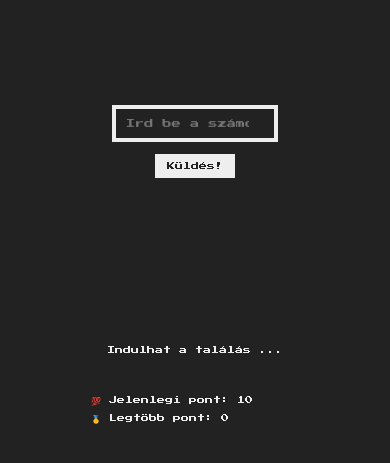
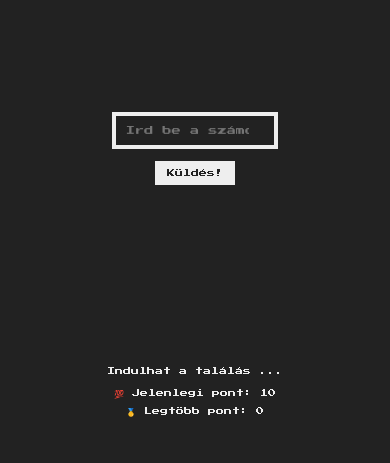
Before and after one commit to lorandsimon/guess-the-number-mini-project, a plain HTML site: page index.html in a window 390 px wide. Shown: the part 319-782 px from the top of the page. Drawn offline with Linux system fonts and the light colour scheme.

Commit message:
mobile design update

```diff
--- a/style.css
+++ b/style.css
@@ -153,9 +153,17 @@ h1 {
   }
 
   .message {
-    margin-bottom: 10rem;
+    margin-bottom: 3rem;
     margin-top: -4rem;
     line-height: 3rem;
     text-align: center;
   }
+
+  .label-score {
+    text-align: center;
+  }
+
+  .label-highscore {
+    text-align: center;
+  }
 }
```
